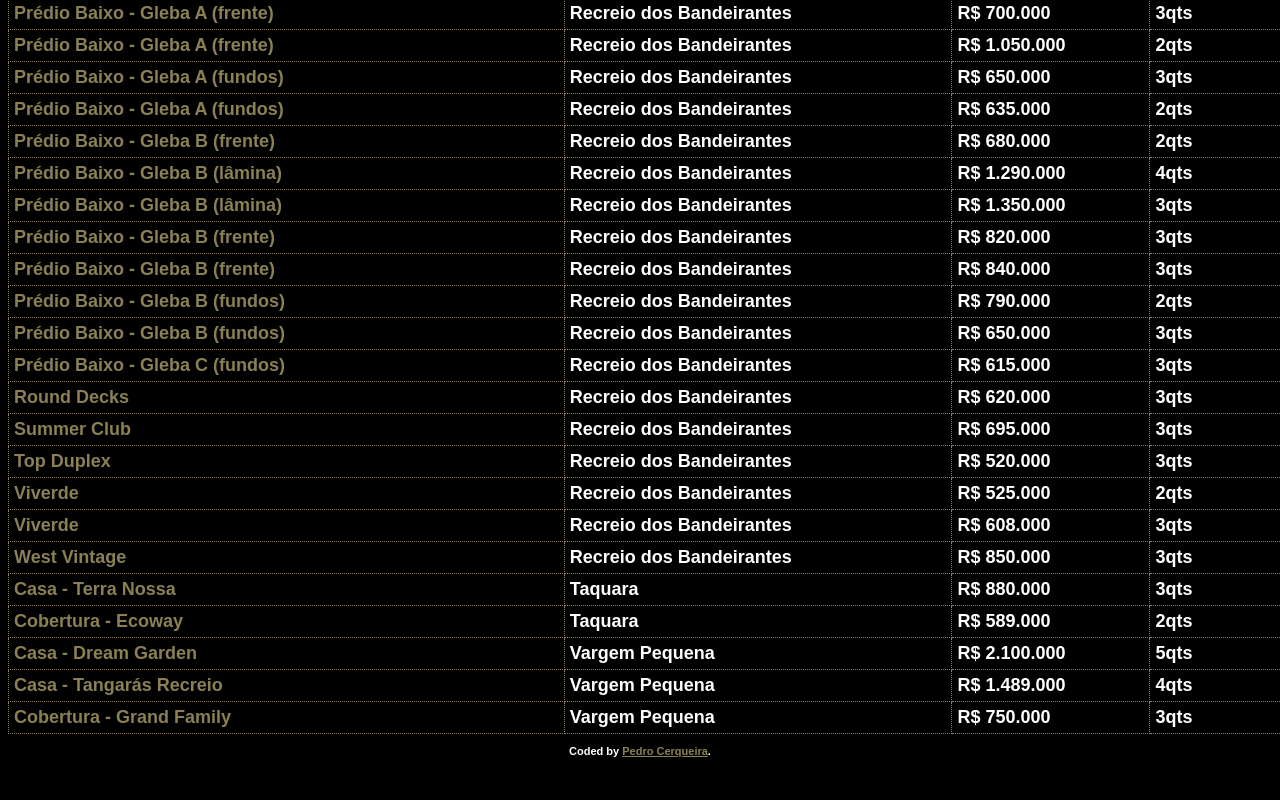
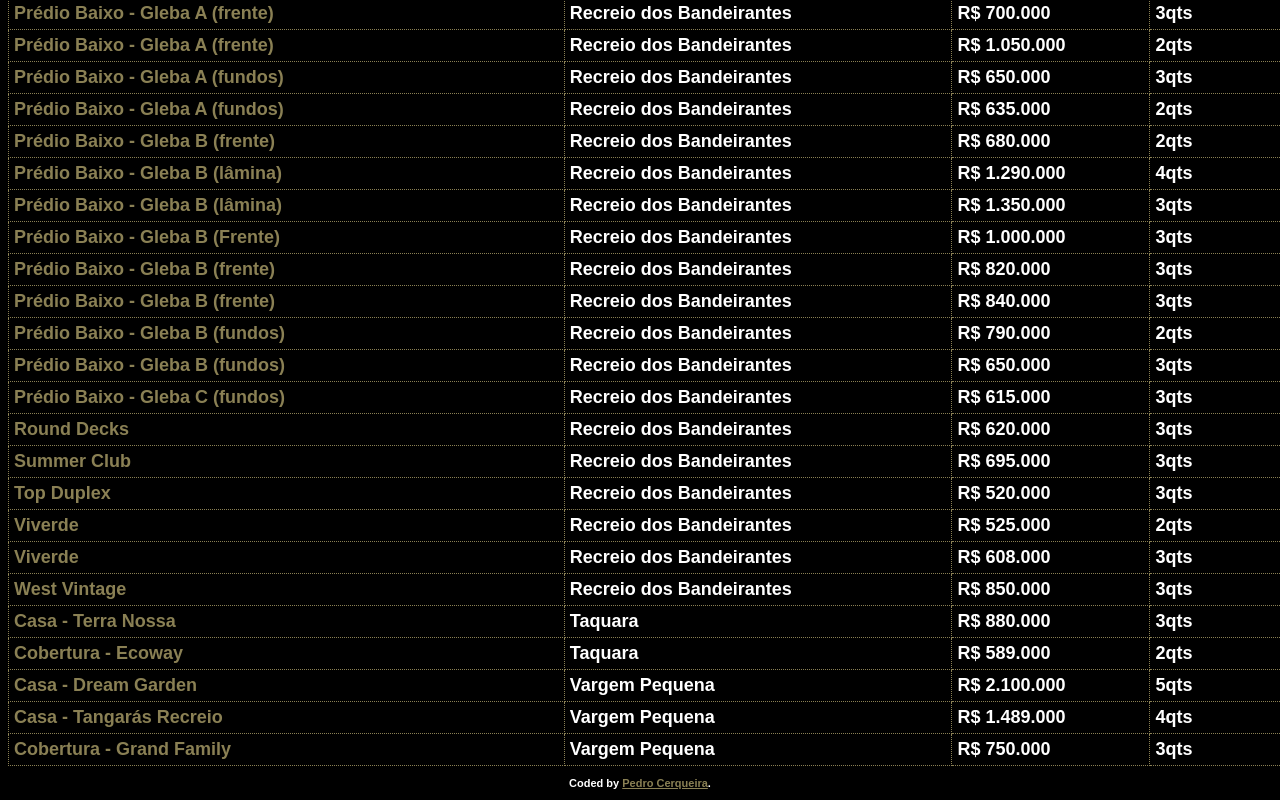
Before and after one commit to PedroCrqs/planilha-de-opcoes, a plain HTML site: page index.html in a window 1280 px wide. Shown: the part 2318-3118 px from the top of the page. Before the commit the page ends 3086 px from the top, so only its background shows below. Drawn offline with Linux system fonts and the light colour scheme; a web font is replaced by a local one.

Commit message:
feat: Demosthenes C adicionado

```diff
--- a/index.html
+++ b/index.html
@@ -998,6 +998,19 @@
           <td>
             <a
               class="bName"
+              href="https://drive.google.com/drive/u/1/folders/1Nhry2XtkWmBDRQGthRAKp6y-6RD1WJqR"
+              target="_blank"
+              >Prédio Baixo - Gleba B (Frente)</a
+            >
+          </td>
+          <td>Recreio dos Bandeirantes</td>
+          <td>R$ 1.000.000</td>
+          <td>3qts</td>
+        </tr>
+        <tr>
+          <td>
+            <a
+              class="bName"
               href="https://drive.google.com/drive/u/1/folders/1bBc6fEHZTKvNw2q2WcTX0m6NA9oomoO7"
               target="_blank"
               >Prédio Baixo - Gleba B (frente)</a
```
